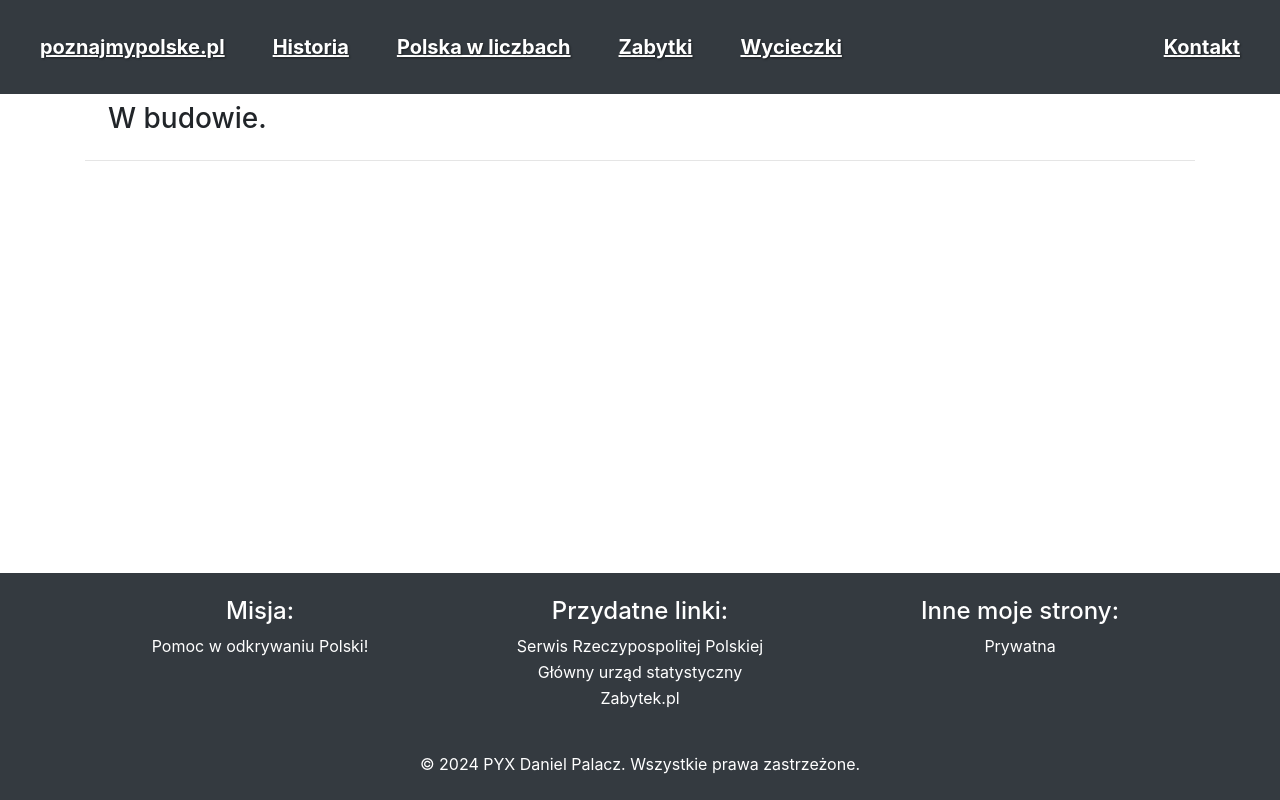
After one commit to DanielPalacz/DjangoPolishnessApp, a Django app: page /history/ in a window 1280 px wide. The commit adds this page. Run offline with Django 5.2, Linux system fonts and the light colour scheme.

Commit message:
adds pure template for new endpoints

```diff
--- a/polishness/templates/polishness/base.html
+++ b/polishness/templates/polishness/base.html
@@ -42,6 +42,7 @@
         nav .navbar-brand {
             color: #ffffff; /* Default text color */
             padding: 5px 10px; /* Add some padding for hover background */
+            text-decoration: underline;
             position: relative;
             text-shadow: 1px 1px 2px rgba(0, 0, 0, 0.5); /* Subtle text shadow */
             transition: color 0.3s ease, transform 0.3s ease, background-color 0.3s ease, box-shadow 0.3s ease;
@@ -49,8 +50,8 @@
 
         nav .navbar-brand:hover {
             color: #ff5733; /* Change text color */
-            background-color: rgba(255, 255, 255, 0.5); /* Add background on hover */
-            transform: scale(1.1); /* Slightly enlarge the brand */
+            background-color: rgba(255, 255, 255, 0.3); /* Add background on hover */
+            transform: scale(1.2); /* Slightly enlarge the brand */
             box-shadow: 0px 4px 8px rgba(0, 0, 0, 0.2); /* Add shadow */
             border-radius: 8px; /* Dodanie zaokrąglenia podczas hover */
         }
@@ -113,14 +114,16 @@
   <nav class="navbar navbar-expand-lg navbar-dark bg-dark">
 
       <div class="navbar-nav mr-auto">
-          <strong><a class="navbar-brand m-2 p-2 btn-dark" href="{% url 'polishness:home' %}">poznajmypolske.pl</a></strong>
-          <strong><a class="navbar-brand m-2 p-2 btn-dark" href="{% url 'polishness:monuments' %}">Zabytki</a></strong>
-          <strong><a class="navbar-brand m-2 p-2 btn-dark" href="{% url 'polishness:trips' %}">Wycieczki</a></strong>
+          <strong><a class="navbar-brand m-3 p-2 btn-dark" href="{% url 'polishness:home' %}">poznajmypolske.pl</a></strong>
+          <strong><a class="navbar-brand m-3 p-2 btn-dark" href="{% url 'polishness:history' %}">Historia</a></strong>
+          <strong><a class="navbar-brand m-3 p-2 btn-dark" href="{% url 'polishness:poland_in_numbers' %}">Polska w liczbach</a></strong>
+          <strong><a class="navbar-brand m-3 p-2 btn-dark" href="{% url 'polishness:monuments' %}">Zabytki</a></strong>
+          <strong><a class="navbar-brand m-3 p-2 btn-dark" href="{% url 'polishness:trips' %}">Wycieczki</a></strong>
       </div>
 
 
       <div class="navbar-nav ml-auto">
-          <strong><a class="navbar-brand m-2 p-2" href="{% url 'polishness:contact' %}">Kontakt</a></strong>
+          <strong><a class="navbar-brand m-3 p-2" href="{% url 'polishness:contact' %}">Kontakt</a></strong>
       </div>
 
   </nav>
--- a/polishness/templates/polishness/footer.html
+++ b/polishness/templates/polishness/footer.html
@@ -71,6 +71,7 @@
                 <h4>Przydatne linki:</h4>
                 <ul class="list-unstyled">
                     <li><a href="https://www.gov.pl/" class="text-white">Serwis Rzeczypospolitej Polskiej </a></li>
+                    <li><a href="https://stat.gov.pl/" class="text-white">Główny urząd statystyczny</a></li>
                     <li><a href="https://zabytek.pl/pl/" class="text-white">Zabytek.pl</a></li>
                 </ul>
             </div>
--- /dev/null
+++ b/polishness/templates/polishness/history.html
@@ -0,0 +1,19 @@
+{% extends "polishness/base.html" %}
+
+{% block title %}
+poznajmypolske.pl
+{% endblock %}
+
+
+{% block content %}
+
+<div id="home">
+    <div class="row m-2">
+        <div class="col-12 col-md-8 col-md-4">
+            <h3 class="text-start">W budowie.</h3>
+        </div>
+    </div>
+    <hr />
+</div>
+
+{% endblock %}
--- a/polishness/templates/polishness/home.html
+++ b/polishness/templates/polishness/home.html
@@ -7,7 +7,7 @@ poznajmypolske.pl
 
 {% block content %}
 
-<div class="home" id="home">
+<div id="home">
     <div class="row m-2">
         <div class="col-12 col-md-8 col-md-4">
             <h3 class="text-start">Cześć! Tu Daniel, a to jest moja strona o Polsce.</h3>
@@ -19,6 +19,5 @@ poznajmypolske.pl
 
    <div class="row m-4">
         <img class="card-img-top" src="{{photo_link}}" alt="Card image cap">
-        </div>
-	</div>
+   </div>
 {% endblock %}
--- a/polishness/urls.py
+++ b/polishness/urls.py
@@ -10,4 +10,6 @@ urlpatterns = [
     path('trips/', views.trips, name='trips'),
     path('<int:pk>/', views.monument_single, name='monument_single'),
     path('<int:pk>/ai/', views.monument_single_ai, name='monument_single_ai'),
+    path('poland-in-numbers/', views.poland_in_numbers, name='poland_in_numbers'),
+    path('history/', views.history, name='history'),
 ]
--- a/polishness/views.py
+++ b/polishness/views.py
@@ -80,3 +80,9 @@ def monument_single_ai(request, pk):
     return render(request,
                   "polishness/monument_single_ai.html",
                   {"monument": monument_item, "response_ai": response_ai})
+
+def poland_in_numbers(request):
+    return render(request, "polishness/poland_in_numbers.html", {})
+
+def history(request):
+    return render(request, "polishness/history.html", {})
```
Also changed, not shown: polishness/templates/polishness/poland_in_numbers.html (added, +19 -0 lines).
